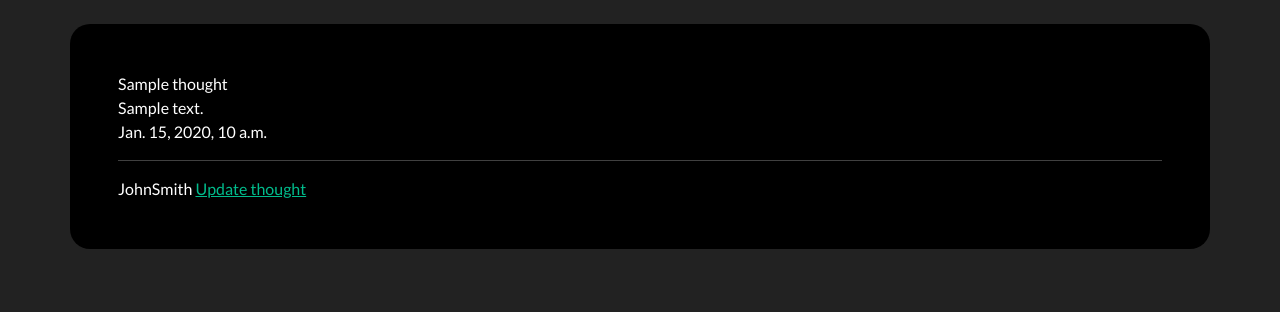
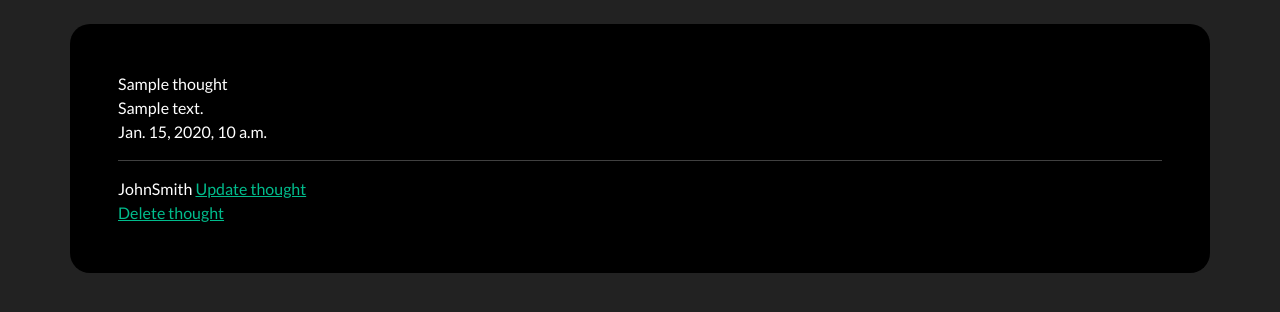
Before and after one commit to kalonjic34/dreamcache-website, a Django app: template dreamcache/journal/templates/journal/my-thoughts.html in a window 1280 px wide. Shown: the part 72-384 px from the top of the page. Run offline with Django 5.2, Linux system fonts and the light colour scheme; the template is opened without the code that fills it: values that come from a table or form of the project are taken from there, others are empty; data comes from the database, SQL or seed files in the repository; tables that the repository leaves empty hold one stand-in row (values such as "Sample post").

Commit message:
Add delete link for thoughts in My Thoughts template

```diff
--- a/dreamcache/journal/templates/journal/my-thoughts.html
+++ b/dreamcache/journal/templates/journal/my-thoughts.html
@@ -23,6 +23,10 @@
             {{thought.user}}
 
             <a href="{% url 'update-thought' thought.id %}"> Update thought</a>
+            <br>
+            <a href="{% url 'delete-thought' thought.id %}"> Delete thought</a>
+
+
         </div>
         <br>
     {% endfor %}
```
